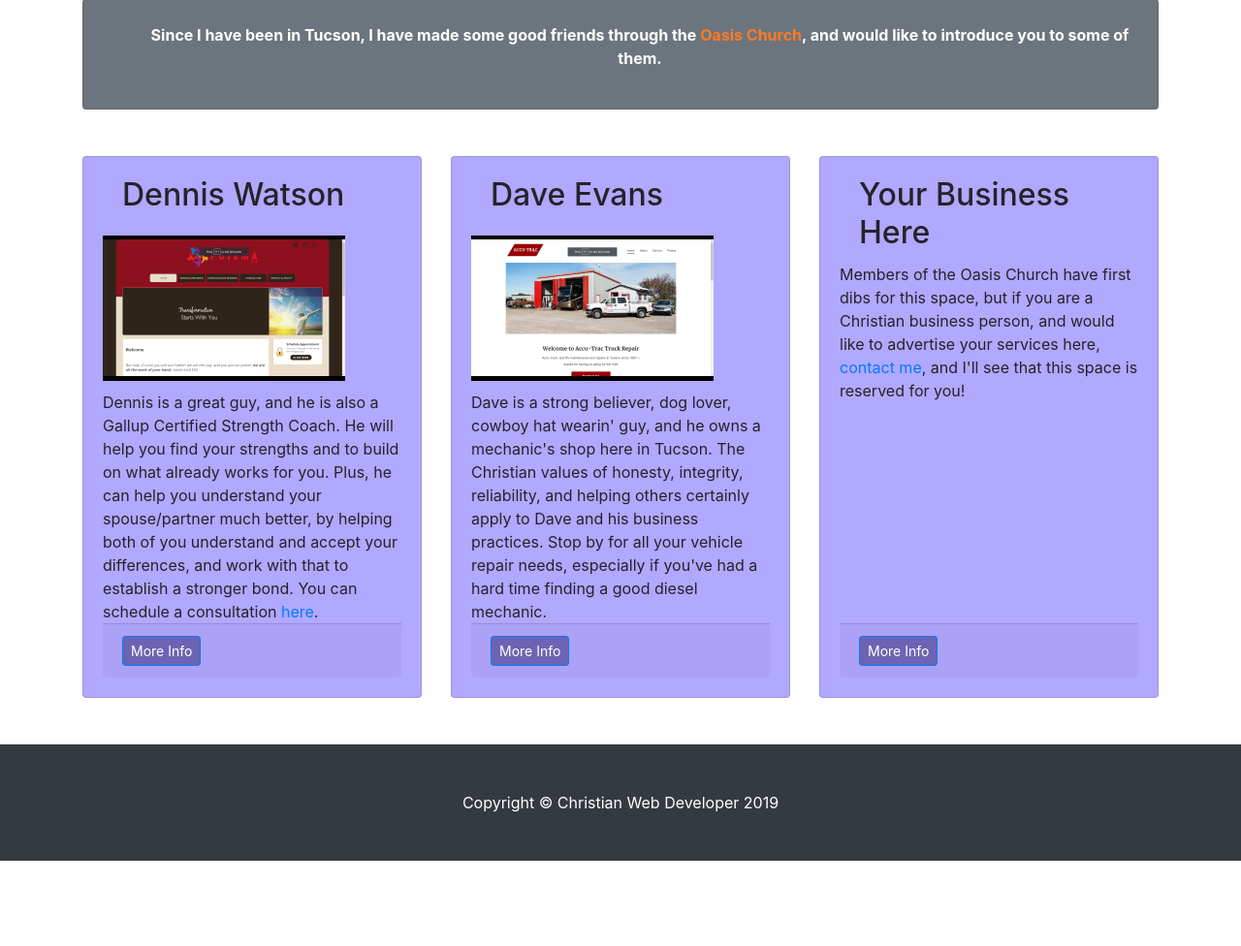
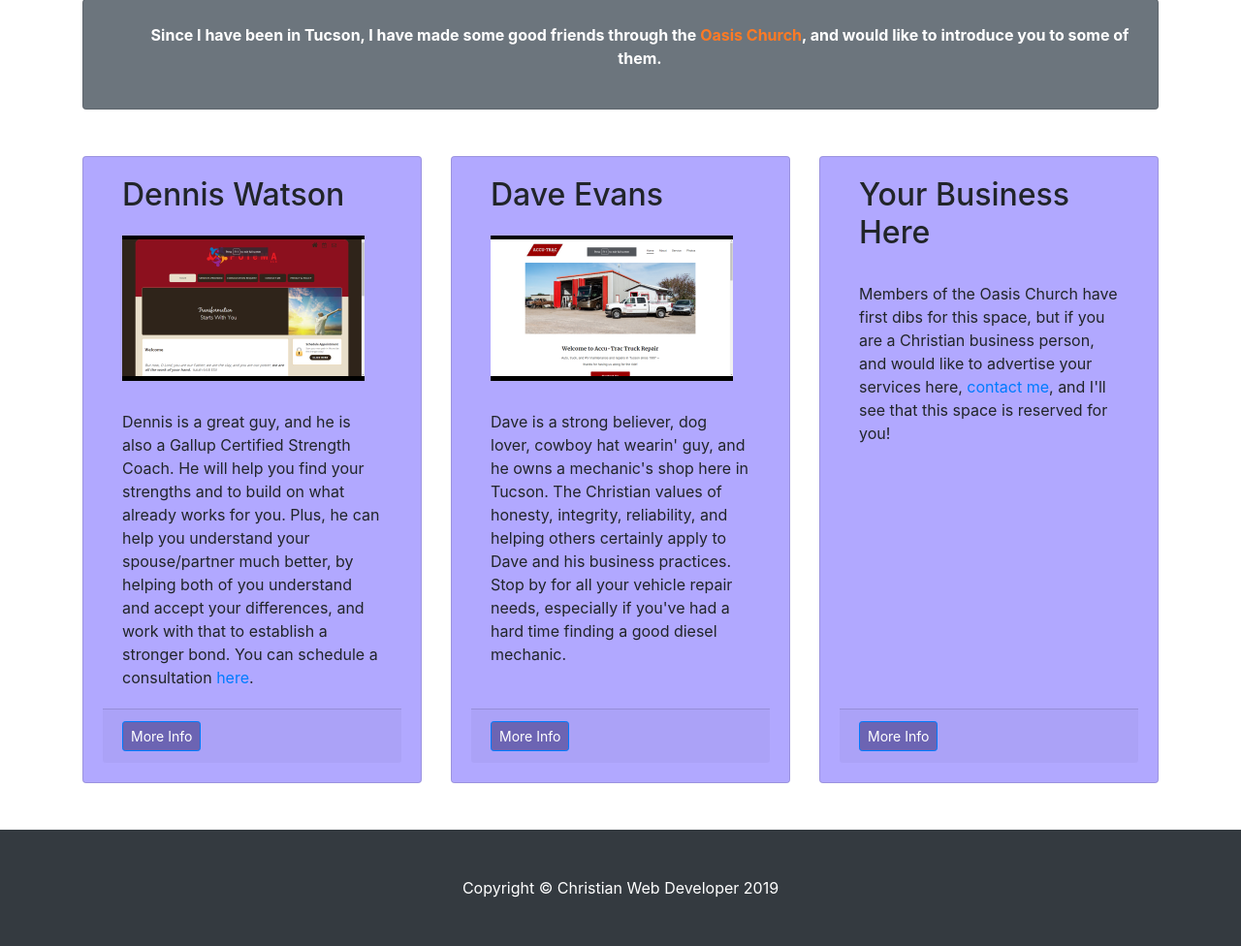
Before and after one commit to flyboy85749/Christian-Web-Developer, a PHP site: page /about.html in a window 1280 px wide. Shown: the part 484-1460 px from the top of the page at 97% size. Before the commit the page ends 1372 px from the top, so only its background shows below. Run offline with PHP 8.4, Linux system fonts and the light colour scheme.

Commit message:
final css touches

```diff
--- a/about.html
+++ b/about.html
@@ -96,7 +96,7 @@
         <div class="card h-100 services">
           <div class="card-body">
             <h2 class="card-title">Dennis Watson</h2>
-            <a href="https://www.poiemallc.com/index.html" target="_blank"><img src="images/poema.png"></a>
+            <a href="https://www.poiemallc.com/index.html" target="_blank"><img class="about" src="images/poema.png"></a>
             <p class="card-text">Dennis is a great guy, and he is also a Gallup Certified Strength Coach. He will help you find your strengths and to build on what already works for you. Plus, he can help you understand your spouse/partner much better, by helping both of you understand and accept your differences, and work with that to establish a stronger bond. You can schedule a consultation <a href="https://www.poiemallc.com/ConsultationRequest.en.html">here</a>.
 
             </p>
@@ -111,7 +111,7 @@
         <div class="card h-100 services">
           <div class="card-body">
             <h2 class="card-title">Dave Evans</h2>
-            <a href="https://www.accutractruckrepair.com/" target="_blank"><img src="images/accu.png"></a>
+            <a href="https://www.accutractruckrepair.com/" target="_blank"><img class="about" src="images/accu.png"></a>
             <p class="card-text">Dave is a strong believer, dog lover, cowboy hat wearin' guy, and he owns a mechanic's shop here in Tucson. The Christian values of honesty, integrity, reliability, and helping others certainly apply to Dave and his business practices. Stop by for all your vehicle repair needs, especially if you've had a hard time finding a good diesel mechanic.
             </p>
           </div>
--- a/css/main.css
+++ b/css/main.css
@@ -33,12 +33,20 @@
 
 }
 
+.card-text {
+    padding: 20px;
+}
+
 .card-title {
     padding-left: 20px;
 }
 
 .card-body {
     padding: 0px;
+}
+
+.about {
+    margin-left: 20px;
 }
 
 .services {
```
